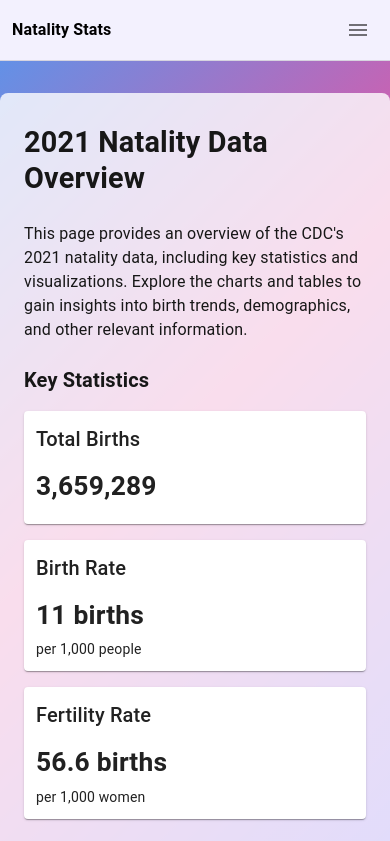
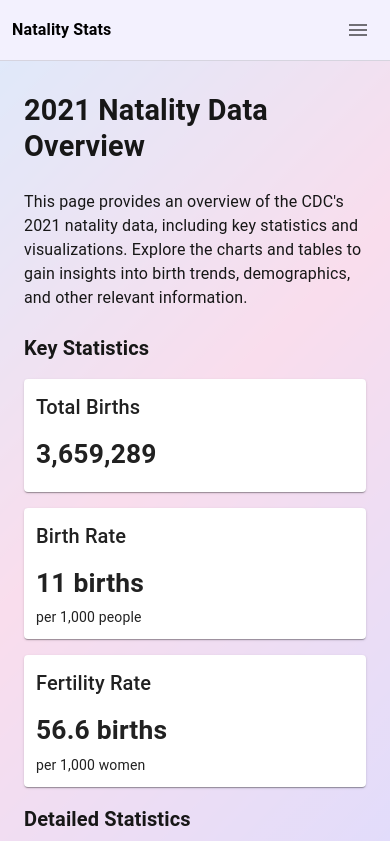
Before and after one commit to shroommu/natality-stats, a Next.js app in the folder frontend/: page / in a window 390 px wide. Shown: the top 841 px of the page. Built offline with nearby package versions, Linux system fonts and the light colour scheme.

Commit message:
mobile style adjustments

```diff
--- a/frontend/app/layout.tsx
+++ b/frontend/app/layout.tsx
@@ -16,8 +16,9 @@ export default function RootLayout({
 }>) {
   return (
     <html lang="en">
-      <body
-        style={{
+      <Box
+        component="body"
+        sx={{
           background: APP_BACKGROUND_GRADIENT,
           backgroundAttachment: "fixed",
         }}
@@ -33,17 +34,17 @@ export default function RootLayout({
               display: "flex",
               flexDirection: "column",
               gap: 6,
-              my: 4,
+              my: { sm: 0, md: 4 },
               py: 4,
               px: 3,
-              borderRadius: 2,
+              borderRadius: { sm: 0, md: 2 },
               backgroundColor: "rgba(255, 255, 255, 0.8)",
             }}
           >
             {children}
           </Box>
         </AppThemeProvider>
-      </body>
+      </Box>
     </html>
   );
 }
```
